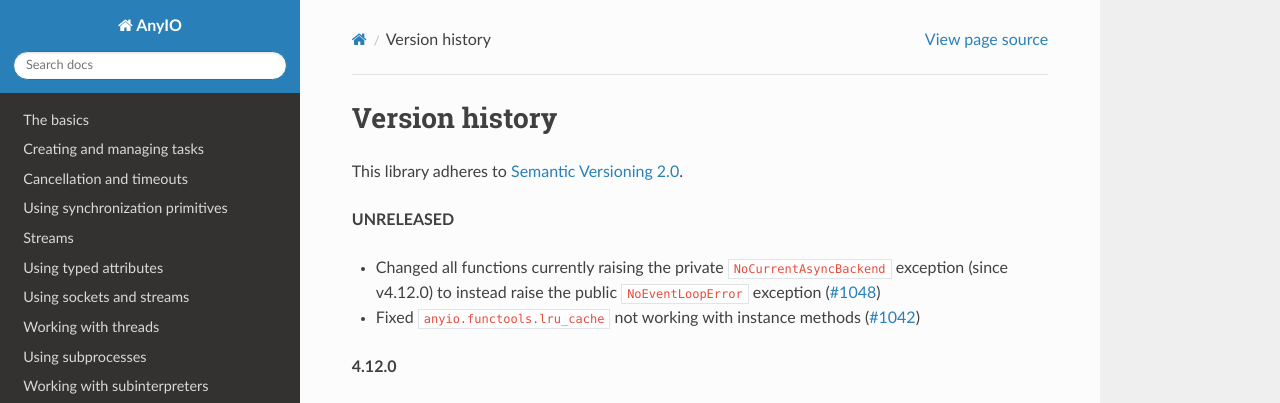
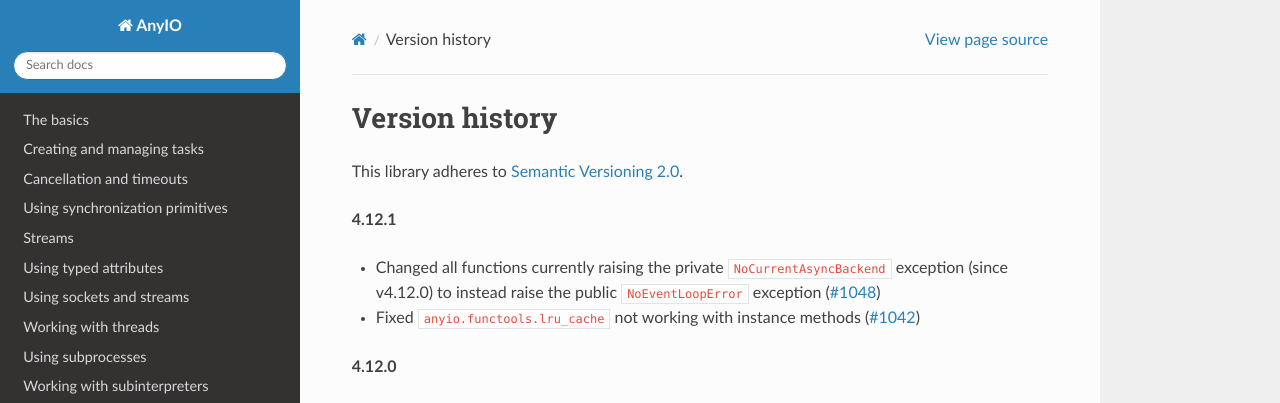
Before and after one commit to agronholm/anyio, a Sphinx documentation site: the page built from docs/versionhistory.rst, in a window 1280 px wide and 900 px high. Shown: the top 403 px of the window. Built offline with Sphinx 7.4.7 and the Read the Docs theme 3.1.0, drawn with Linux system fonts in a browser that asks for light colours; the version number could not be read and is left out.

Commit message:
Bumped up the version

```diff
--- a/docs/versionhistory.rst
+++ b/docs/versionhistory.rst
@@ -3,7 +3,7 @@ Version history
 
 This library adheres to `Semantic Versioning 2.0 <http://semver.org/>`_.
 
-**UNRELEASED**
+**4.12.1**
 
 - Changed all functions currently raising the private ``NoCurrentAsyncBackend``
   exception (since v4.12.0) to instead raise the public ``NoEventLoopError`` exception
```
